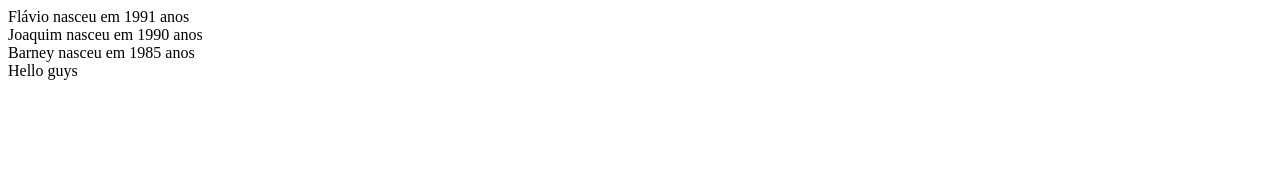
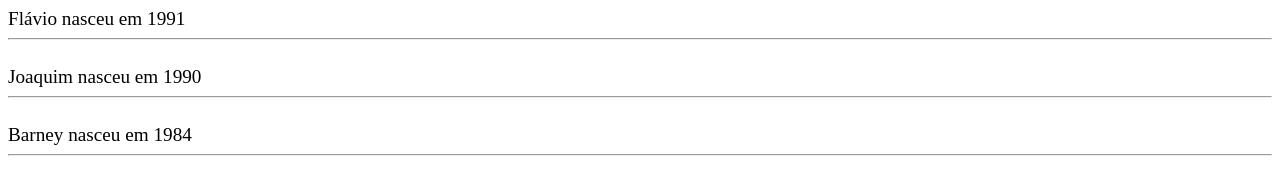
Before and after one commit to codingsource/cursos, a plain HTML site: page logica/programa3.html in a window 1280 px wide. Drawn offline with Linux system fonts and the light colour scheme.

```diff
--- a/logica/programa3.html
+++ b/logica/programa3.html
@@ -4,19 +4,15 @@
     var ano = 2016;
 
     function pulaLinha() {
-        document.write("<br>");
+        document.write("<br><hr><br>");
     }
 
     function mostra(frase) {
-        document.write(frase);
+        document.write("<big>" + frase + "</big>");
         pulaLinha();
     }
 
-    mostra("Flávio nasceu em " + (ano - 25) + " anos");
-    mostra("Joaquim nasceu em " + (ano - 26) + " anos");
-
-    ano = 2017;
-    mostra("Barney nasceu em " + (ano - 32) + " anos");
-
-    mostra("Hello guys")
+    mostra("Flávio nasceu em " + (ano - 25));
+    mostra("Joaquim nasceu em " + (ano - 26));
+    mostra("Barney nasceu em " + (ano - 32));
 </script>
```
Also changed, not shown: logica/imc.html (added, +21 -0 lines).
